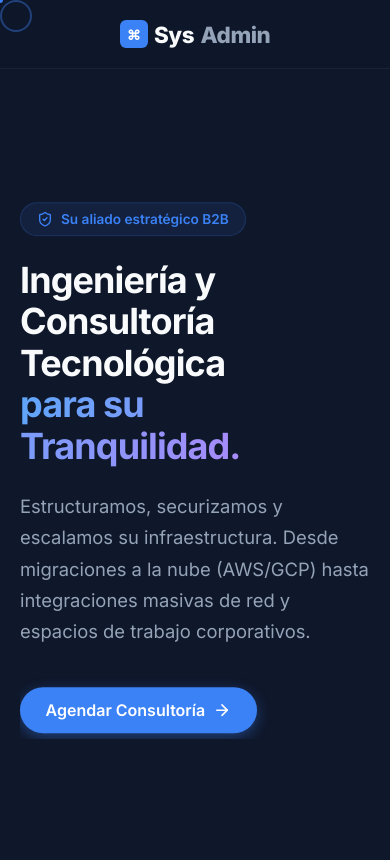
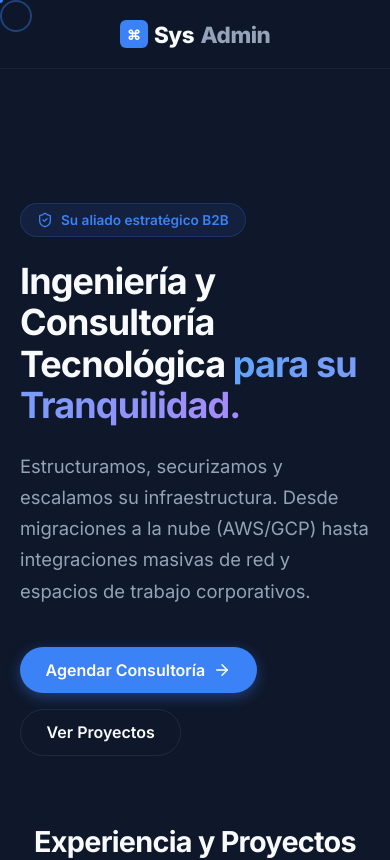
Before and after one commit to mrcanessa/PortfolioRCanessa, a Next.js app: page / in a window 390 px wide. Shown: the top 860 px of the page. Built offline with nearby package versions, Linux system fonts and the light colour scheme.

Commit message:
fix(ui): resolver problemas de visualización en móviles (cortes de contenido y responsividad)

```diff
--- a/src/app/globals.css
+++ b/src/app/globals.css
@@ -97,6 +97,20 @@ p {
   max-width: 1200px;
   margin: 0 auto;
   padding: 0 2rem;
+}
+
+@media (max-width: 640px) {
+  .container {
+    padding: 0 1.25rem;
+  }
+}
+
+.hidden-mobile {
+  display: block;
+}
+
+.hidden-desktop {
+  display: none !important;
 }
 
 .btn {
@@ -204,4 +218,16 @@ p {
   .card {
     padding: 1.5rem;
   }
+
+  .hidden-mobile {
+    display: none !important;
+  }
+
+  .hidden-desktop {
+    display: block !important;
+  }
+
+  section {
+    overflow: visible !important;
+  }
 }
--- a/src/app/page.tsx
+++ b/src/app/page.tsx
@@ -40,7 +40,7 @@ export default function Home() {
   return (
     <>
       {/* Hero Section */}
-      <section style={{ minHeight: '85vh', display: 'flex', alignItems: 'center', position: 'relative', overflowX: 'hidden' }}>
+      <section style={{ minHeight: '80vh', display: 'flex', alignItems: 'center', position: 'relative', padding: '4rem 0' }}>
         <div className="container">
           <ParallaxSection offset={80}>
             <motion.div
@@ -95,7 +95,7 @@ export default function Home() {
              <p style={{ maxWidth: '600px', margin: '0 auto' }}>Implementaciones corporativas reales enfocadas en rendimiento, seguridad y ahorro de costos.</p>
           </div>
 
-          <div style={{ display: 'grid', gridTemplateColumns: 'repeat(auto-fit, minmax(320px, 1fr))', gap: '2rem' }}>
+          <div style={{ display: 'grid', gridTemplateColumns: 'repeat(auto-fit, minmax(280px, 1fr))', gap: '2rem' }}>
             {projects.map((project, index) => {
               const IconComponent = iconMap[project.icon] || Mail;
 
--- a/src/components/ParallaxSection.tsx
+++ b/src/components/ParallaxSection.tsx
@@ -18,7 +18,7 @@ export default function ParallaxSection({ children, offset = 50 }: ParallaxProps
   const y = useTransform(scrollYProgress, [0, 1], [-offset, offset]);
 
   return (
-    <div ref={ref} style={{ position: 'relative', overflow: 'hidden' }}>
+    <div ref={ref} style={{ position: 'relative' }}>
       <motion.div style={{ y }}>
         {children}
       </motion.div>
```
